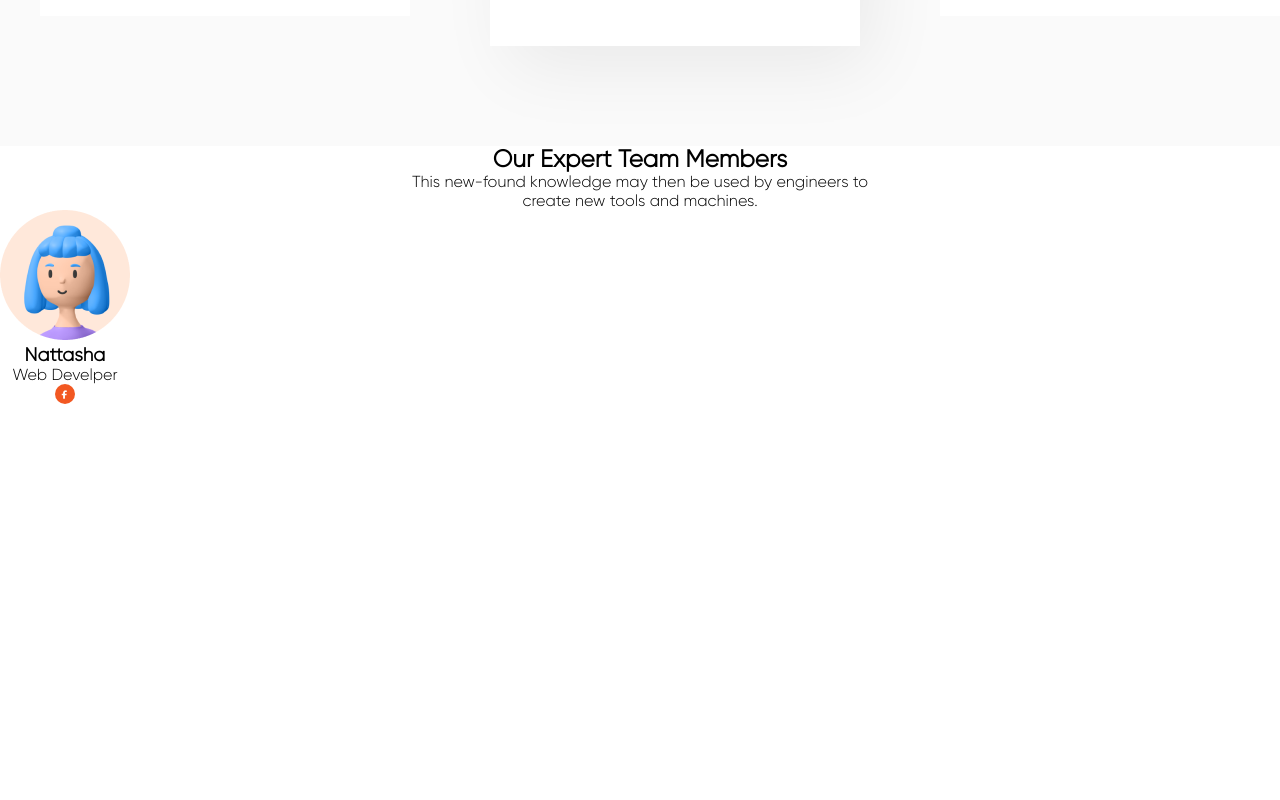
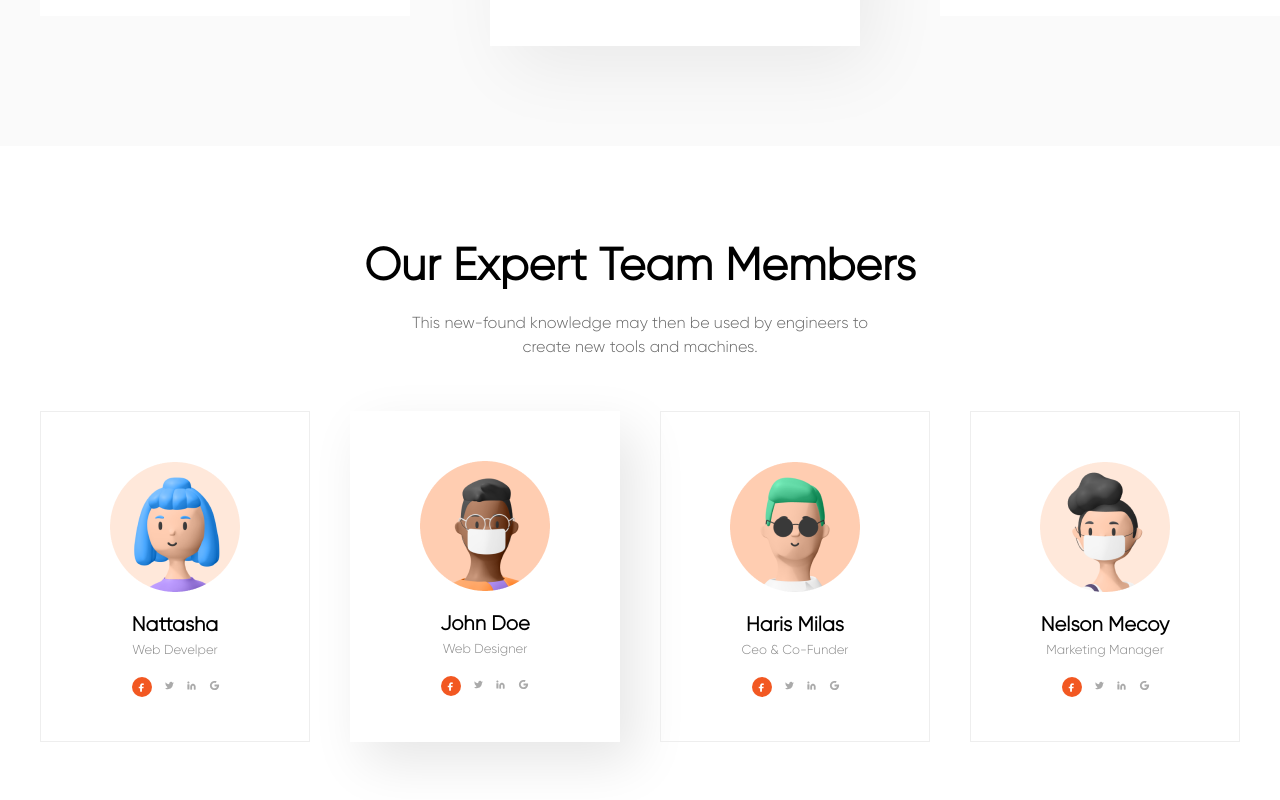
Before and after one commit to AJurayev/growbe, a plain HTML site: page index.html in a window 1280 px wide. Shown: the part 5467-6267 px from the top of the page. Before the commit the page ends 5876 px from the top, so only its background shows below. Drawn offline with Linux system fonts and the light colour scheme.

Commit message:
add new cods

```diff
--- a/css/style.css
+++ b/css/style.css
@@ -477,5 +477,74 @@ body {
   font-size: 13px;
   line-height: 250%;
 }
+/*plans end*/
 
-/*plans end*/
+/* team start */
+#team {
+  padding: 86px 0px 100px 0px;
+}
+.team-title h2 {
+  font-size: 45px;
+  line-height: 150%;
+  color: #000000;
+}
+.team-title p {
+  font-size: 16px;
+  line-height: 150%;
+  color: #666666;
+  margin-top: 12px;
+}
+.team-cards {
+  margin-top: 52px;
+}
+.team-card {
+  width: 270px;
+  height: 331px;
+  border: 1px solid #EEEEEE;
+}
+.team-card-img{
+  margin-top: 50px;
+  width: 130px;
+  height: 130px;
+}
+.team-card h3 {
+  margin-top: 14px;
+  font-size: 20px;
+  line-height: 150%;
+  color: #000000;
+}
+.team-card p {
+  font-size: 13px;
+  line-height: 150%;
+  color: #888888;
+}
+.team-card ul {
+  width: 100px;
+  height: 20px;
+  margin-left: 85px;
+  margin-top: 17px;
+}
+.john {
+  width: 270px;
+  height: 331px;
+  background: #FFFFFF;
+  box-shadow: 15px 20px 50px rgba(0, 0, 0, 0.1);
+}
+.john h3 {
+  margin-top: 14px;
+  font-size: 20px;
+  line-height: 150%;
+  color: #000000;
+}
+.john p {
+  font-size: 13px;
+  line-height: 150%;
+  color: #888888;
+}
+.john ul {
+  width: 100px;
+  height: 20px;
+  margin-left: 85px;
+  margin-top: 17px;
+}
+/* team end */
--- a/index.html
+++ b/index.html
@@ -423,7 +423,8 @@
   </section>
 
   <section id="team">
-    <div class="team-container">
+    <div class="container">
+      <div class="team-section">
         <div class="col-12">
           <div class="team-title text-center">
             <h2>Our Expert Team Members</h2>
@@ -435,18 +436,62 @@
         </div>
 
         <div class="col-12">
-        <div class="team-cards row">
+          <div class="team-cards row between">
             <div class="team-card text-center">
-            <img src="./img/natasha.png" alt="natasha">
+              <img class="team-card-img" src="./img/natasha.png" alt="natasha">
               <h3>Nattasha</h3>
               <p>Web Develper</p>
-            <ul>
+              <ul class="row around">
                 <li><a href="#"><img src="./img/facebook.svg" alt="facebook" width="20" height="20"></a></li>
+                <li><a href="#"><img src="./img/twitter.svg" alt="facebook" width="11" height="11"></a></li>
+                <li><a href="#"><img src="./img/linkedin.svg" alt="facebook" width="11" height="11"></a></li>
+                <li><a href="#"><img src="./img/google.svg" alt="facebook" width="11" height="11"></a></li>
+              </ul>
+            </div>
+
+            <div class="john text-center">
+              <img class="team-card-img" src="./img/john.png" alt="john">
+              <h3>John Doe</h3>
+              <p>Web Designer</p>
+              <ul class="row around">
+                <li><a href="#"><img src="./img/facebook.svg" alt="facebook" width="20" height="20"></a></li>
+                <li><a href="#"><img src="./img/twitter.svg" alt="facebook" width="11" height="11"></a></li>
+                <li><a href="#"><img src="./img/linkedin.svg" alt="facebook" width="11" height="11"></a></li>
+                <li><a href="#"><img src="./img/google.svg" alt="facebook" width="11" height="11"></a></li>
+              </ul>
+            </div>
+
+            <div class="team-card text-center">
+              <img class="team-card-img" src="./img/haris.png" alt="haris">
+              <h3>Haris Milas</h3>
+              <p>Ceo & Co-Funder</p>
+              <ul class="row around">
+                <li><a href="#"><img src="./img/facebook.svg" alt="facebook" width="20" height="20"></a></li>
+                <li><a href="#"><img src="./img/twitter.svg" alt="facebook" width="11" height="11"></a></li>
+                <li><a href="#"><img src="./img/linkedin.svg" alt="facebook" width="11" height="11"></a></li>
+                <li><a href="#"><img src="./img/google.svg" alt="facebook" width="11" height="11"></a></li>
+              </ul>
+            </div>
+
+            <div class="team-card text-center">
+              <img class="team-card-img" src="./img/nelson.png" alt="nelson">
+              <h3>Nelson Mecoy</h3>
+              <p>Marketing Manager</p>
+              <ul class="row around">
+                <li><a href="#"><img src="./img/facebook.svg" alt="facebook" width="20" height="20"></a></li>
+                <li><a href="#"><img src="./img/twitter.svg" alt="facebook" width="11" height="11"></a></li>
+                <li><a href="#"><img src="./img/linkedin.svg" alt="facebook" width="11" height="11"></a></li>
+                <li><a href="#"><img src="./img/google.svg" alt="facebook" width="11" height="11"></a></li>
               </ul>
             </div>
           </div>
         </div>
       </div>
+    </div>
+  </section>
+
+  <section id="testimonials">
+
   </section>
 </body>
 </html>
```
Lines whose indentation alone changed are shown as unchanged.
